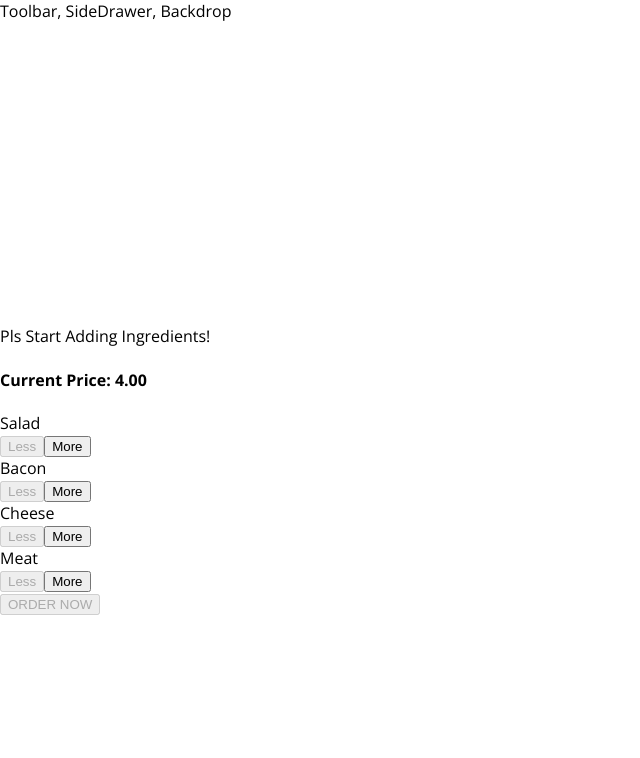
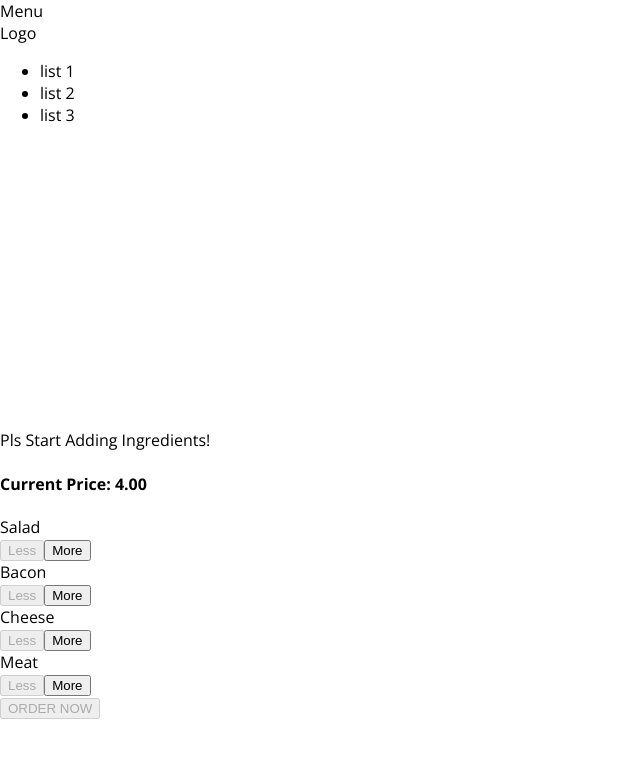
Before and after one commit to olufemi424/burgerbuilderreact, a React app: page / in a window 1280 px wide. Shown: the top 758 px of the page, without its empty margins (0-640 px from the left). Built offline with nearby package versions, Linux system fonts and the light colour scheme.

Commit message:
tool bar layout

```diff
--- a/src/components/Layout/Layout.css
+++ b/src/components/Layout/Layout.css
@@ -1,3 +1,3 @@
 .Content {
-  margin-top: 16px;
+  margin-top: 72px;
 }
--- a/src/components/Layout/Layout.js
+++ b/src/components/Layout/Layout.js
@@ -2,11 +2,12 @@
 
 import Aux from "../../hoc/Aux";
 import classes from "./Layout.css";
+import Toolbar from "../Navigation/Toolbar/Toolbar";
 
 const Layout = props => {
   return (
     <Aux>
-      <div>Toolbar, SideDrawer, Backdrop</div>
+      <Toolbar />
       <main className={classes.Content}>{props.children}</main>
     </Aux>
   );
--- /dev/null
+++ b/src/components/Navigation/Toolbar/Toolbar.css
@@ -0,0 +1,18 @@
+.Toolbar {
+  height: 56px;
+  width: 100%;
+  position: fixed;
+  top: 0;
+  left: 0;
+  background-color: #703b09;
+  display: flex;
+  justify-content: space-between;
+  align-items: center;
+  padding: o 20px;
+  box-sizing: border-box;
+  z-index: 90;
+}
+
+.Toolvar nav {
+  height: 100%;
+}
--- /dev/null
+++ b/src/components/Navigation/Toolbar/Toolbar.js
@@ -0,0 +1,18 @@
+import React from "react";
+import classes from "./Toolbar.css";
+
+const Toolbar = props => (
+  <header className={classes.Toolbar}>
+    <div>Menu</div>
+    <div>Logo</div>
+    <nav>
+      <ul>
+        <li>list 1</li>
+        <li>list 2</li>
+        <li>list 3</li>
+      </ul>
+    </nav>
+  </header>
+);
+
+export default Toolbar;
```
